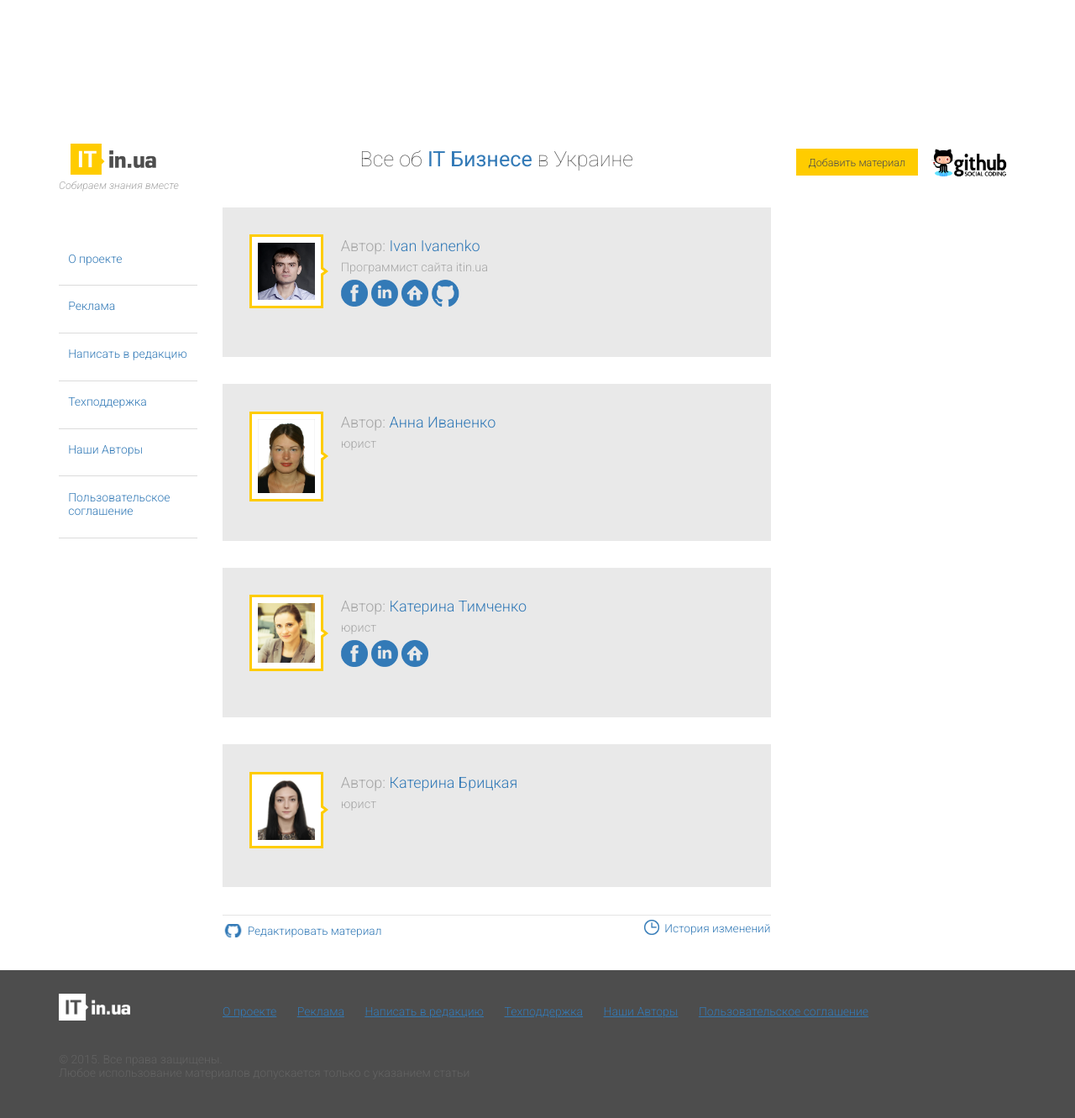
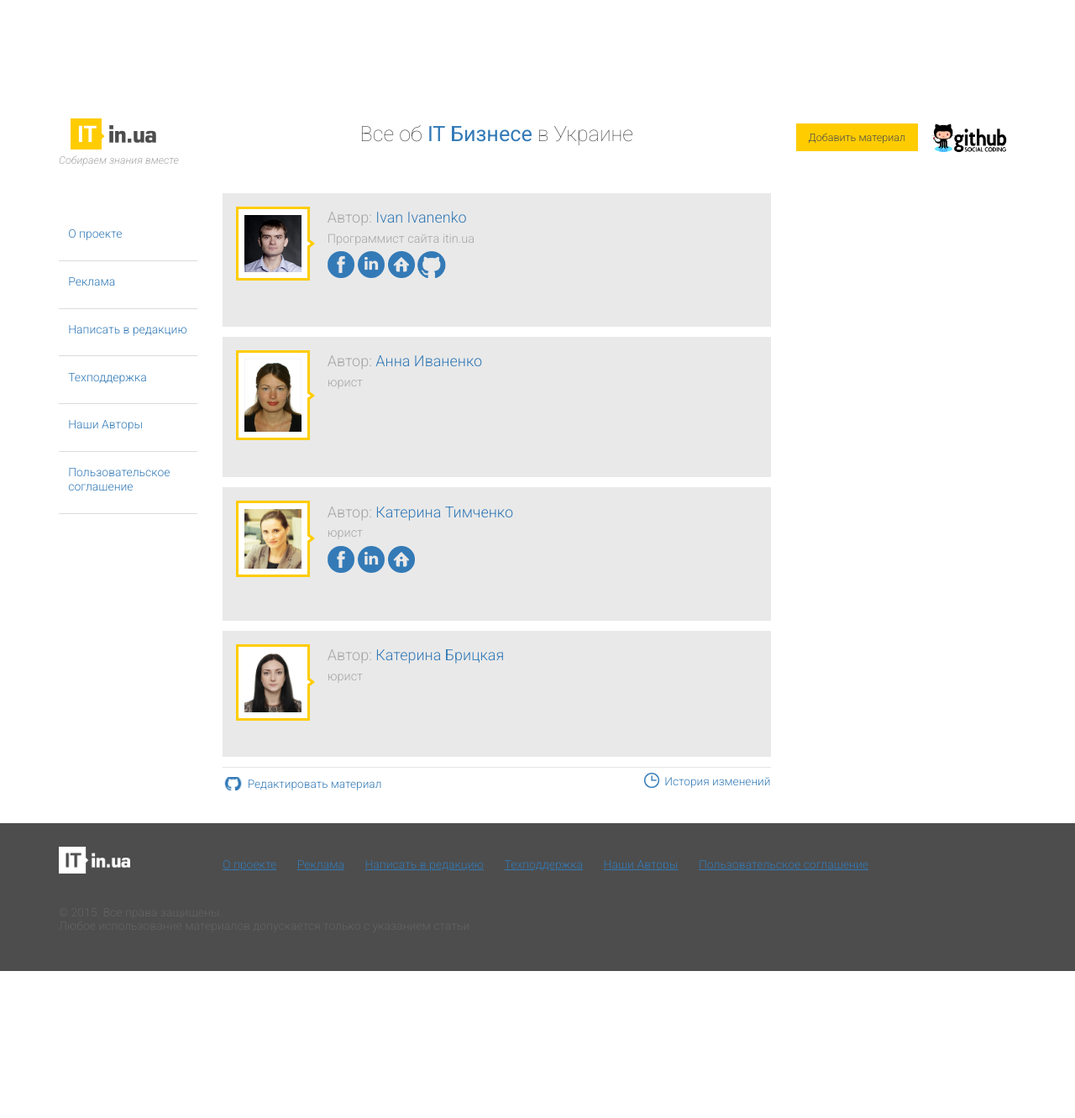
Before and after one commit to itinua/itinua.github.io, a Jekyll site: the page built from content/list/users.html, in a window 1280 px wide. Shown: the whole page at 84% size. Built offline with Jekyll 4.4.1, drawn with Linux system fonts in a browser that asks for light colours; Markdown is read by kramdown in place of the engine named in the settings; after the commit the page ends 1156 px from its top, so only the background shows below that.

Commit message:
Minor styles fix

```diff
--- a/content/list/users.html
+++ b/content/list/users.html
@@ -7,10 +7,10 @@ title: Авторы ресурса ITIN.ua
 {% assign user=item[1] %}
 {% assign author=item[1] %}
 
-     <div class="liner author-block">
+
+     <div class="liner author-block author-preview">
 
             <div class="row">
-
 
               <div class="col-lg-10 author-info">
                 <div class="author-photo step-sign">
--- a/style.css
+++ b/style.css
@@ -88,7 +88,7 @@ h5 { font-size: 1.05em}
 
 /* —————————————————————————————————— HEADER —————————————————————————————————————— */
 
-header {padding: 1.5em 0 1em 0;}
+header {padding: 0 0 1em 0;}
 
 .main-header { position: relative;}
 
@@ -688,7 +688,7 @@ header {padding: 1.5em 0 1em 0;}
 
 .ads-long { overflow: hidden}
 .ads-long div{
-  padding: 2em 0;
+  padding: 1.7em 0;
   position: relative;
   left: 50%;
   margin-left: -364px;
@@ -888,13 +888,16 @@ h2 {
 }
 
 .article-body table {
-  margin: .5em 1em 1em 2em;
-  border-bottom: #ededed 1px solid;
+  margin: 2em 1em 2em 0em;
+  border: #ededed 1px solid;
   min-width:75%;
+  font-size: 1.2em;
+
+
 }
 
-.article-body th { padding: .5em 4em .4em .8em; }
-.article-body td { padding: .5em 4em .4em 1em; }
+.article-body th { padding: .4em 4em .3em .8em; }
+.article-body td { padding: .4em 4em .3em 1em; }
 
 .article-body tr:nth-child(2n-1) {
   background: #ededed;
@@ -908,10 +911,21 @@ h2 {
   border-bottom: #ededed 1px solid;
 }
 
+
 .article-body td{
   font-size: .9em;
   font-weight: 300;
 }
+
+
+.article-body td+td,
+.article-body th+th{
+  border-left: #ededed 1px solid;
+}
+.article-body tr:nth-child(2n-1) td+td{
+  border-left: #fff 1px solid;
+}
+
 
 .article-body ul{
   color: #ffcc00!important;
@@ -1004,7 +1018,12 @@ blockquote:after {
 .author-block .row > div {
   overflow: hidden;
 }
+.author-block.liner {
+  padding:1em!important;
+}
 
+.author-block.author-preview {
+  margin: .75em 0!important;}
 
 .author-block {
   margin-bottom: 2em;
@@ -1051,7 +1070,7 @@ blockquote:after {
 }
 
 .became-author h3{
-  line-height: 1.3em;
+  line-height: 1.2em;
   font-weight: 300!important;
 
   border-top: 1px solid #c6c6c6;
```
